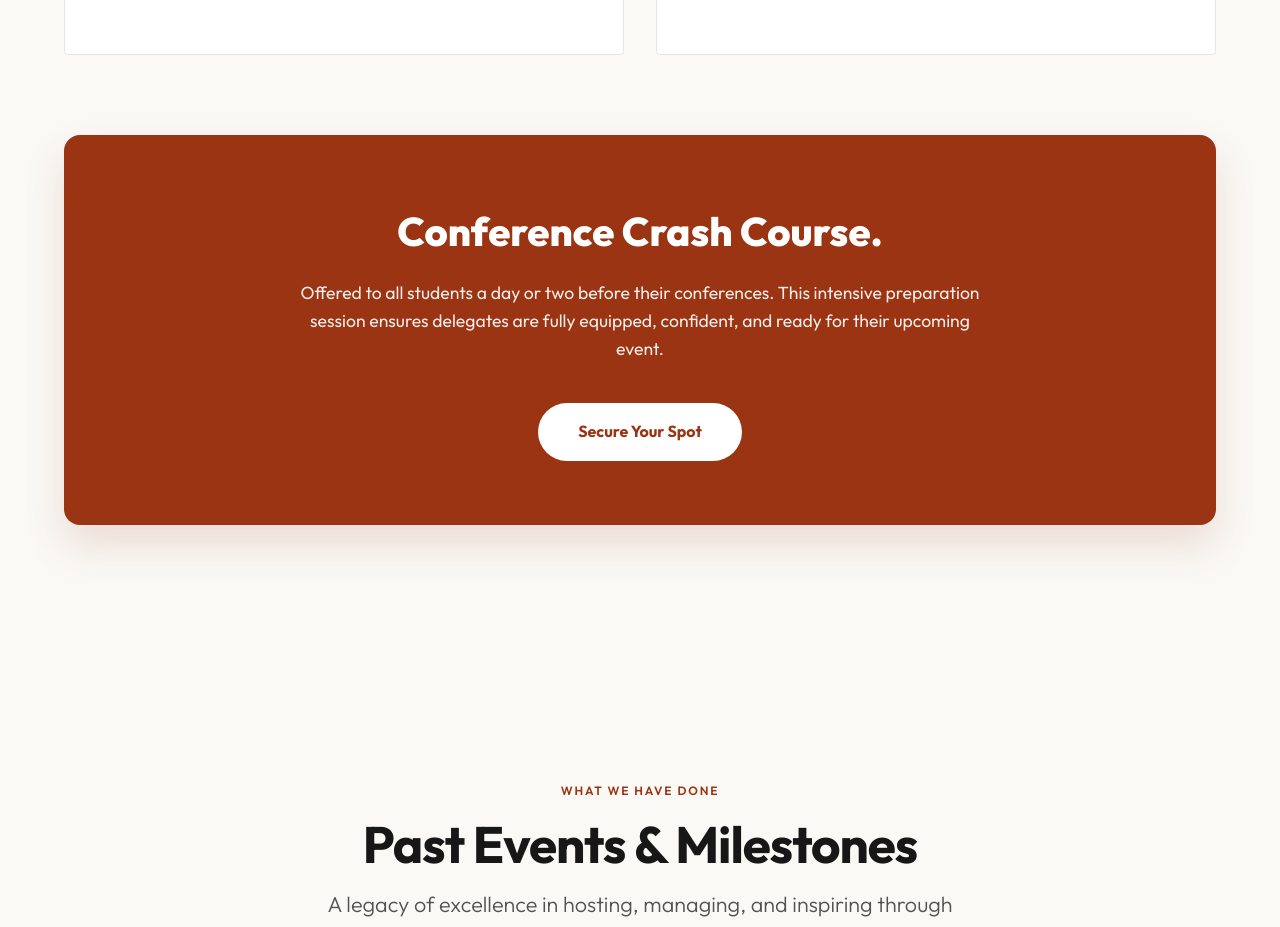
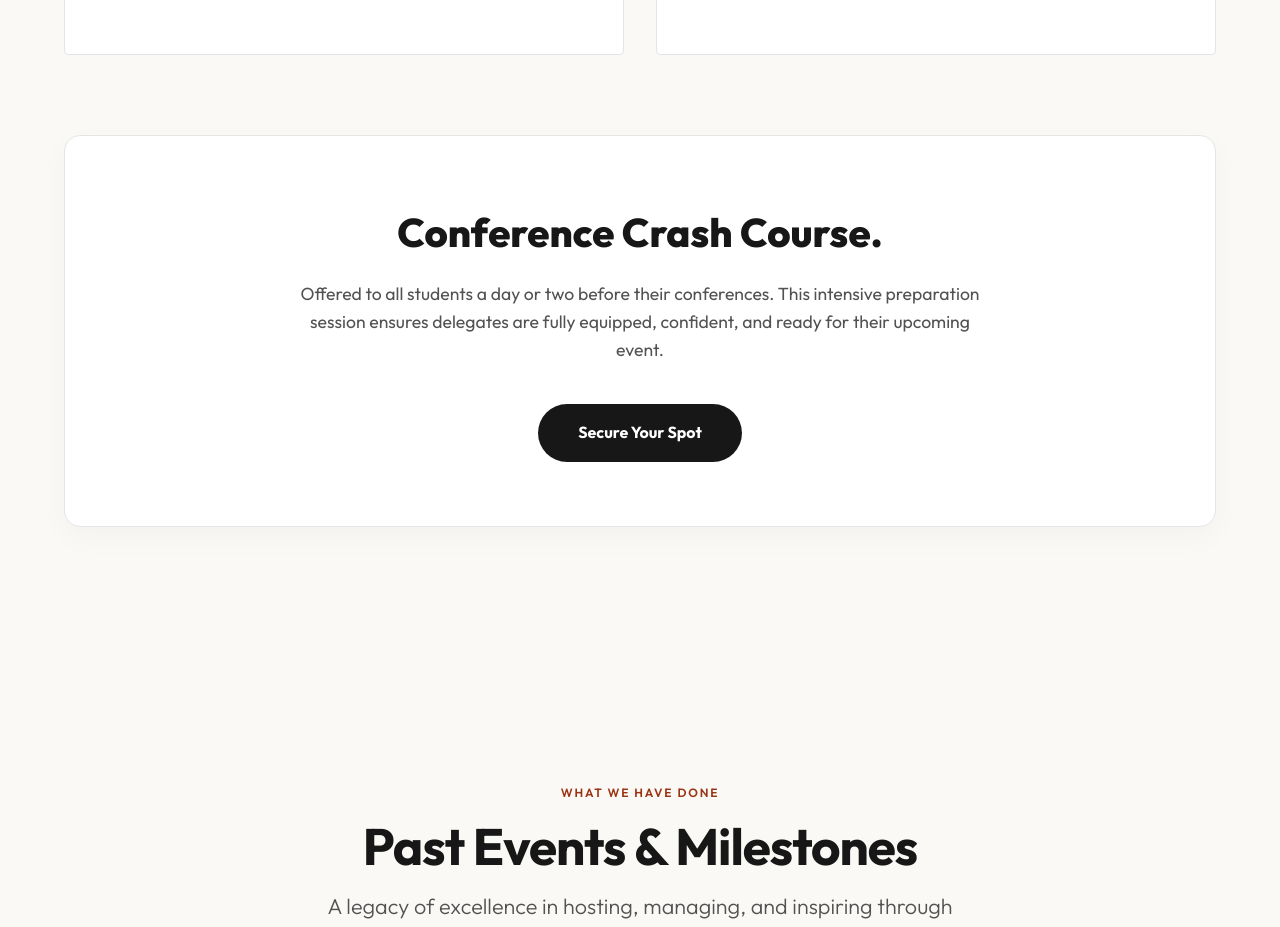
Before and after one commit to keonerf/youthxbharat_website, a React (Vite) app: page / in a window 1280 px wide. Shown: the part 2480-3407 px from the top of the page. Built offline with nearby package versions, Linux system fonts and the light colour scheme.

Commit message:
fix: revert Crash Course banner background to minimalist surface color while keeping the full-width center layout

```diff
--- a/src/App.tsx
+++ b/src/App.tsx
@@ -140,22 +140,23 @@ function ModelUNAcademy() {
         <motion.div initial="hidden" whileInView="visible" viewport={{ once: true }} variants={fadeUp} style={{
           marginTop: '5rem',
           padding: '4rem 2rem',
-          backgroundColor: 'var(--primary)',
+          backgroundColor: 'var(--surface)',
           borderRadius: '1rem',
-          color: '#ffffff',
+          border: '1px solid var(--border)',
+          color: 'var(--text)',
           display: 'flex',
           flexDirection: 'column',
           alignItems: 'center',
           textAlign: 'center',
-          boxShadow: '0 20px 40px rgba(154, 52, 18, 0.15)'
+          boxShadow: '0 10px 30px rgba(0,0,0,0.03)'
         }}>
           <h3 style={{ fontSize: '2.5rem', fontWeight: 800, marginBottom: '1rem' }}>Conference Crash Course.</h3>
-          <p style={{ color: 'rgba(255,255,255,0.9)', marginBottom: '2.5rem', maxWidth: '700px', lineHeight: 1.6, fontSize: '1.1rem' }}>
+          <p style={{ color: 'var(--text-light)', marginBottom: '2.5rem', maxWidth: '700px', lineHeight: 1.6, fontSize: '1.1rem' }}>
             Offered to all students a day or two before their conferences. This intensive preparation session ensures delegates are fully equipped, confident, and ready for their upcoming event.
           </p>
           <a href="https://docs.google.com/forms/d/e/1FAIpQLSd4CcZgN46t7rrhL-Y0g0BFb_37k53WvhHuIDzbC2nO0mYzxQ/viewform?usp=pp_url" target="_blank" rel="noreferrer" style={{
-            backgroundColor: '#ffffff',
-            color: 'var(--primary)',
+            backgroundColor: '#171717',
+            color: '#ffffff',
             fontWeight: 700,
             padding: '1rem 2.5rem',
             borderRadius: '2rem',
```
